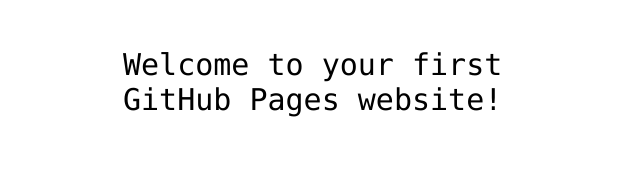
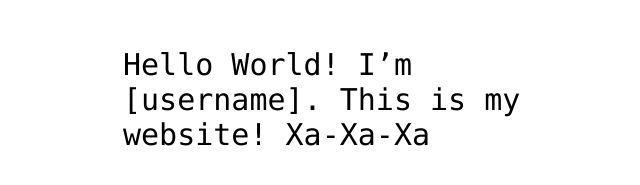
Before and after one commit to DRSmaster/DRSmaster.github.io, a plain HTML site: page index.html in a window 1280 px wide. Shown: the part 341-526 px from the top of the page, without its empty margins (317-957 px from the left). Drawn offline with Linux system fonts and the light colour scheme.

Commit message:
Первый шаг, замена строки 15

```diff
--- a/index.html
+++ b/index.html
@@ -12,7 +12,6 @@
 <img src="https://octodex.github.com/images/daftpunktocat-thomas.gif" id="octocat" alt="octocat-gif" />
 
 <!-- Change this code here by copy and pasting your template on line 15 -->
-<p>Welcome to your first GitHub Pages website!</p>
-
+<p>Hello World! I’m [username]. This is my website! Ха-Ха-Ха</p>
 </body>
 </html>
```
